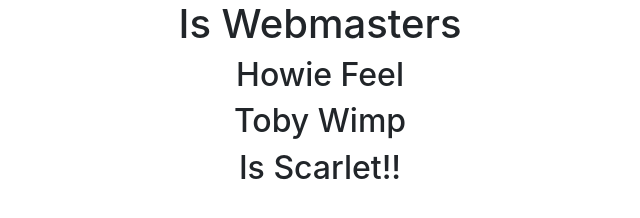
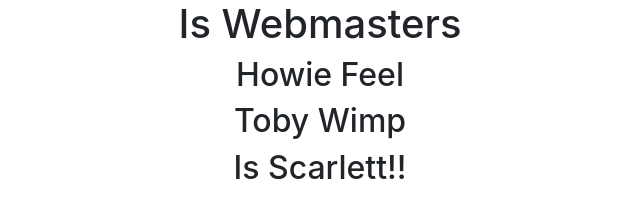
Before and after one commit to smarchman/heywimpcicd, a plain HTML site: page index.html in a window 1280 px wide. Shown: the full height of the page, 320-960 px from the left. Drawn offline with nearby package versions, Linux system fonts and the light colour scheme.

Commit message:
Corrected Scarlett Misspelling

```diff
--- a/index.html
+++ b/index.html
@@ -14,7 +14,7 @@
         <h1>Is Webmasters</h1>
         <h2>Howie Feel</h2>
         <h2>Toby Wimp</h2>
-        <h2>Is Scarlet!!</h2>
+        <h2>Is Scarlett!!</h2>
     </center>
 
 
```
